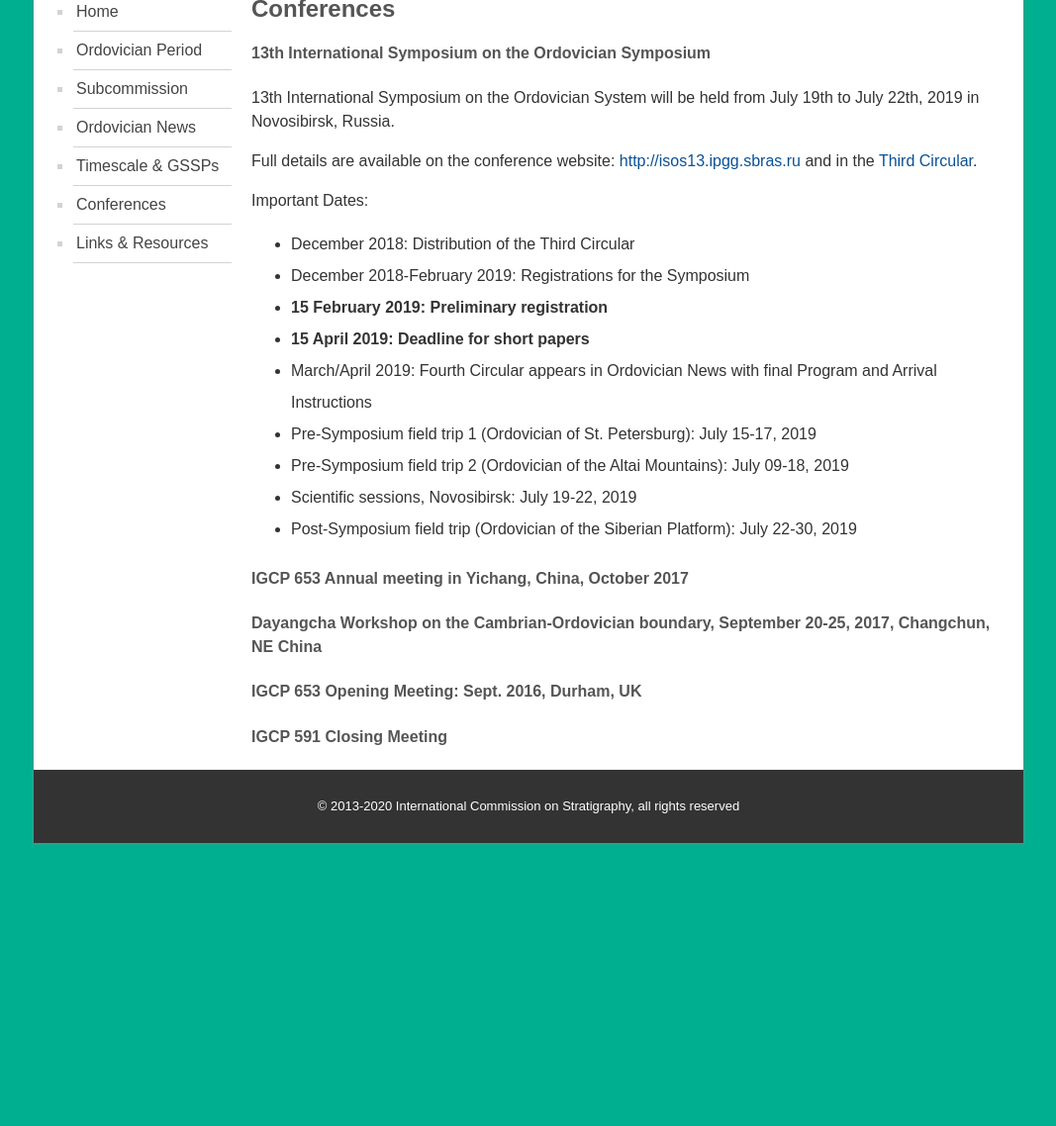
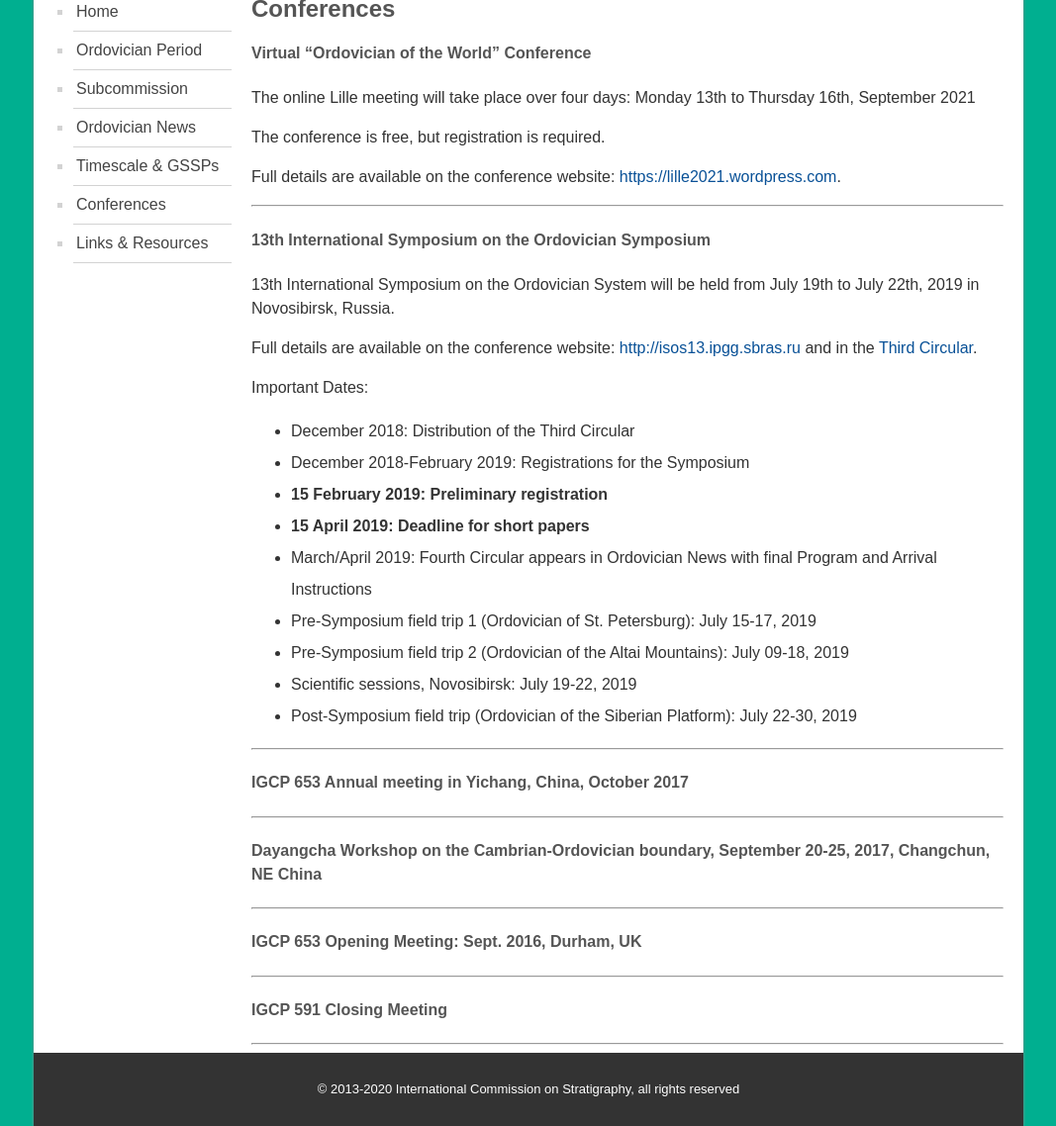
Before and after one commit to whwangChina/subcommission-ordovician, a Jekyll site: the page built from pages/conference.md, in a window 1280 px wide. Shown: the part 427-1565 px from the top of the page at 99% size, without its empty margins (106-1173 px from the left). Built offline with Jekyll 4.4.1, drawn with Linux system fonts in a browser that asks for light colours; before the commit the page ends 1279 px from its top, so only the background shows below that.

Commit message:
virtual conference notice

```diff
--- a/pages/conference.md
+++ b/pages/conference.md
@@ -5,6 +5,14 @@ permalink: /conferences
 ---
 ## Conferences
 
+#### Virtual "Ordovician of the World" Conference
+The online Lille meeting will take place over four days: Monday 13th to Thursday 16th, September 2021
+
+The conference is free, but registration is required.
+
+Full details are available on the conference website: <https://lille2021.wordpress.com>.
+
+---
 
 #### 13th International Symposium on the Ordovician Symposium
 
@@ -24,11 +32,20 @@ Important Dates:
 * Scientific sessions, Novosibirsk: July 19-22, 2019
 * Post-Symposium field trip (Ordovician of the Siberian Platform): July 22-30, 2019
 
+---
 
 #### IGCP 653 Annual meeting in Yichang, China, October 2017
 
+---
+
 #### Dayangcha Workshop on the Cambrian-Ordovician boundary, September 20-25, 2017, Changchun, NE China
+
+---
 
 #### IGCP 653 Opening Meeting: Sept. 2016, Durham, UK
 
+---
+
 #### IGCP 591 Closing Meeting
+
+---
```
Also changed, not shown: pages/index.md (+14 -0 lines).
